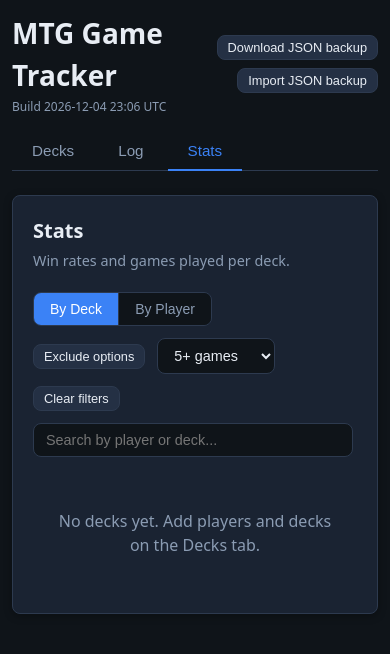
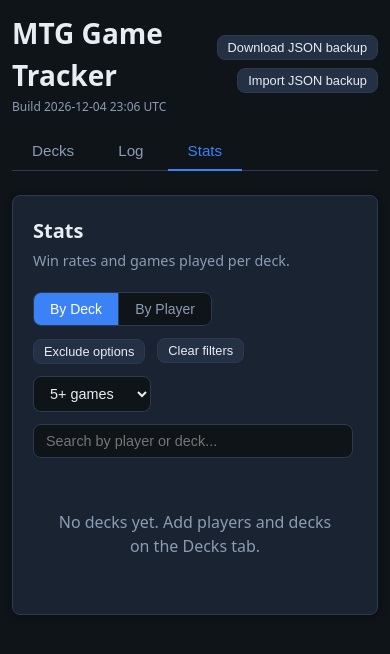
Before and after one commit to kwonseokhyun1-jpg/tracker, a React (Vite) app: page / in a window 390 px wide. Both pictures are taken after a click on the tab "Stats". Shown: the top 654 px of the page. Built offline with nearby package versions, Linux system fonts and the light colour scheme.

Commit message:
Swap Clear filters and min games order on mobile
Use flexbox order in the stats toolbar so Clear filters appears
before the min games dropdown on screens 600px and below, while
keeping the desktop layout unchanged.

Co-authored-by: kwonseokhyun1-jpg <kwonseokhyun1-jpg@users.noreply.github.com>

```diff
--- a/src/components/StatsTab.tsx
+++ b/src/components/StatsTab.tsx
@@ -278,7 +278,7 @@ export function StatsTab() {
               )}
             </div>
 
-            <label className="stats-filter">
+            <label className="stats-filter stats-min-games-filter">
               <select
                 value={minGames}
                 onChange={(e) =>
@@ -299,7 +299,7 @@ export function StatsTab() {
             {hasActiveFilters && (
               <button
                 type="button"
-                className="btn btn-sm btn-secondary"
+                className="btn btn-sm btn-secondary stats-clear-filters"
                 onClick={() => {
                   setSearch('')
                   setExcludeOthers(true)
--- a/src/styles/app.css
+++ b/src/styles/app.css
@@ -783,6 +783,14 @@ legend {
 }
 
 @media (max-width: 600px) {
+  .stats-clear-filters {
+    order: 1;
+  }
+
+  .stats-min-games-filter {
+    order: 2;
+  }
+
   .app {
     padding: 0.75rem;
   }
```
